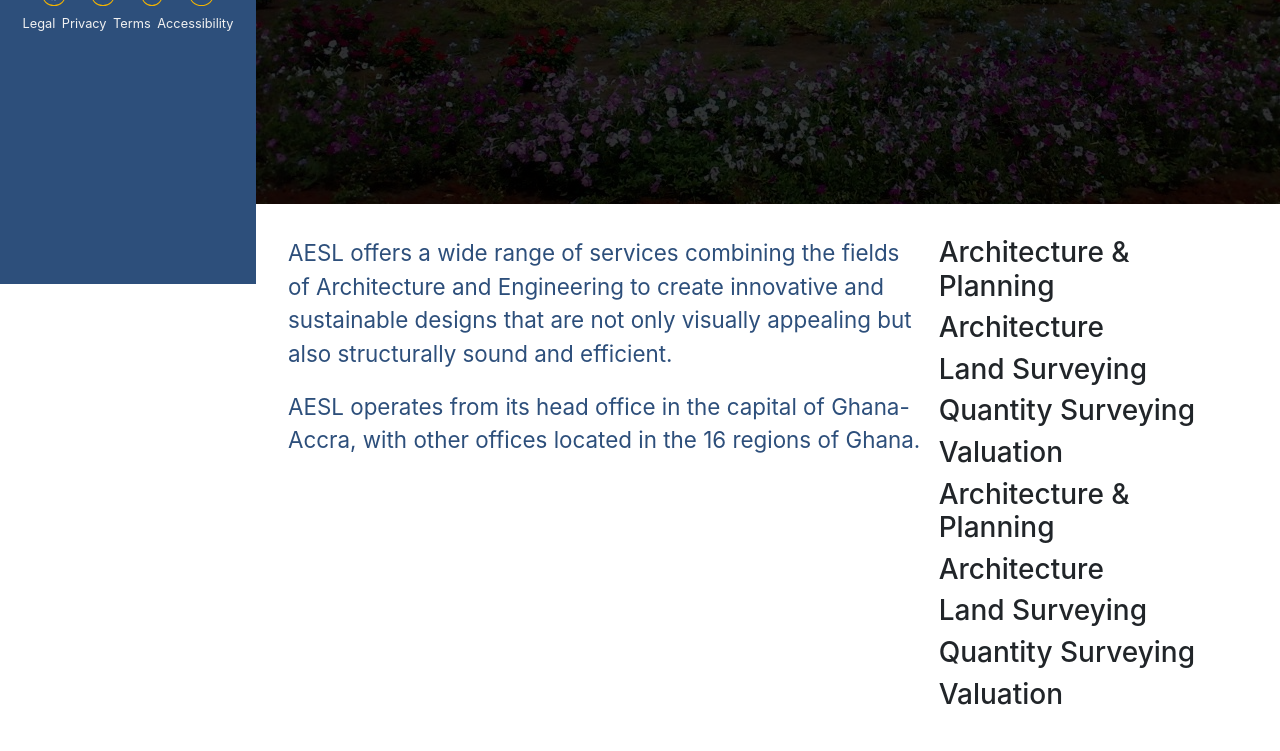
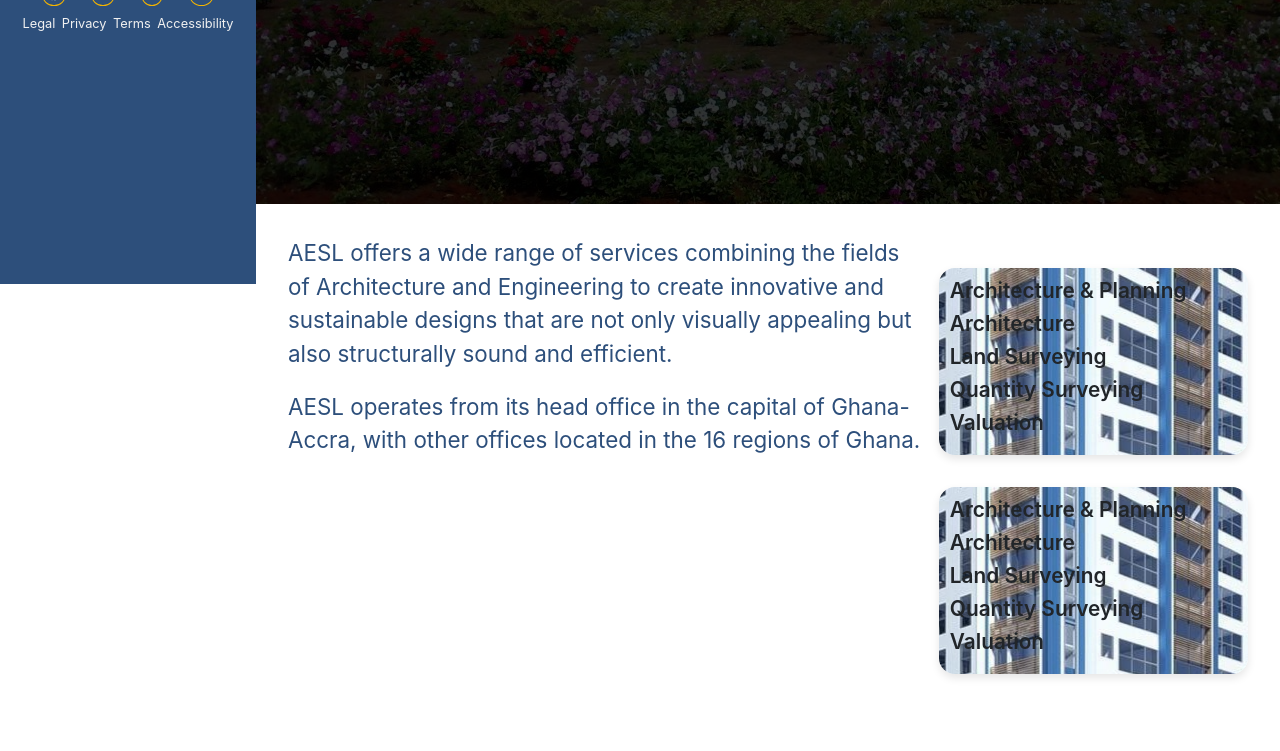
Before and after one commit to chrispydev/aesl, a Django app: page / in a window 1280 px wide. Shown: the part 516-1267 px from the top of the page. After the commit the page ends 1194 px from the top, so only its background shows below. Run offline with Django 5.2, Linux system fonts and the light colour scheme.

Commit message:
feat(about): add card image background

```diff
--- a/static/css/layout.css
+++ b/static/css/layout.css
@@ -245,3 +245,19 @@ a:active {
   color: var(--primary-color);
   margin-bottom: 1.2rem;
 }
+
+.image__content {
+  padding: 0.7rem;
+  margin: 2rem 0;
+  border-radius: 1rem;
+  box-shadow: 0 4px 8px rgba(0, 0, 0, 0.1);
+  background-image: url('../img/home_about_1.jpeg');
+  background-position: center center;
+}
+
+.image__content h3 {
+  text-align: left;
+  font-size: 1.3rem;
+  font-weight: 600;
+
+}
--- a/templates/frontend/home.html
+++ b/templates/frontend/home.html
@@ -19,14 +19,14 @@
       <h5>AESL operates from its head office in the capital of Ghana-Accra, with other offices located in the 16 regions of Ghana.</h5>
     </div>
     <div class="info__image">
-      <div>
+      <div class="image__content">
         <h3>Architecture & Planning</h3>
         <h3>Architecture</h3>
         <h3>Land Surveying</h3>
         <h3>Quantity Surveying</h3>
         <h3>Valuation</h3>
       </div>
-      <div class="info__image">
+      <div class="image__content">
         <h3>Architecture & Planning</h3>
         <h3>Architecture</h3>
         <h3>Land Surveying</h3>
```
Also changed, not shown: static/img/home_about_1.jpeg (renamed from static/img/a_and_p.237f7701f7652932ba40.jpeg), static/img/home_about_2.jpg (renamed from static/img/eng.72a82e7b0a847c4170aa.jpg).
